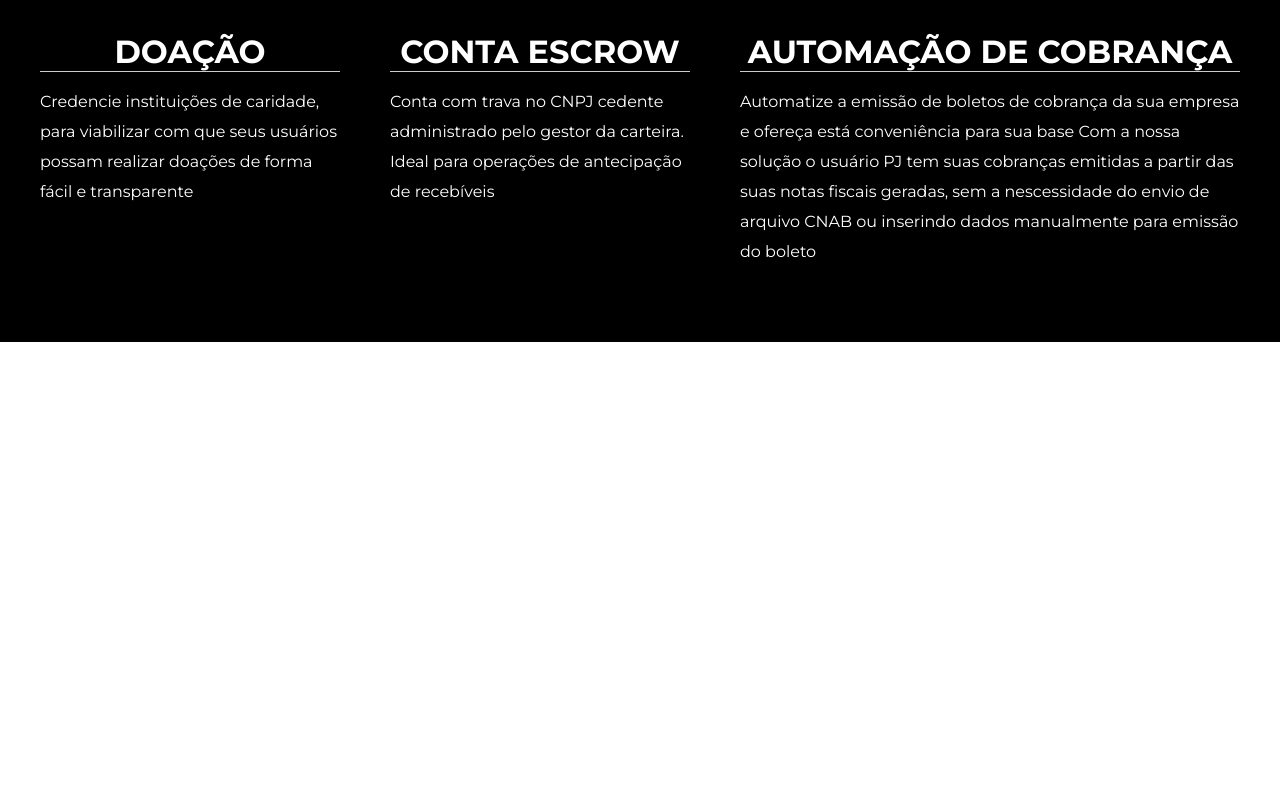
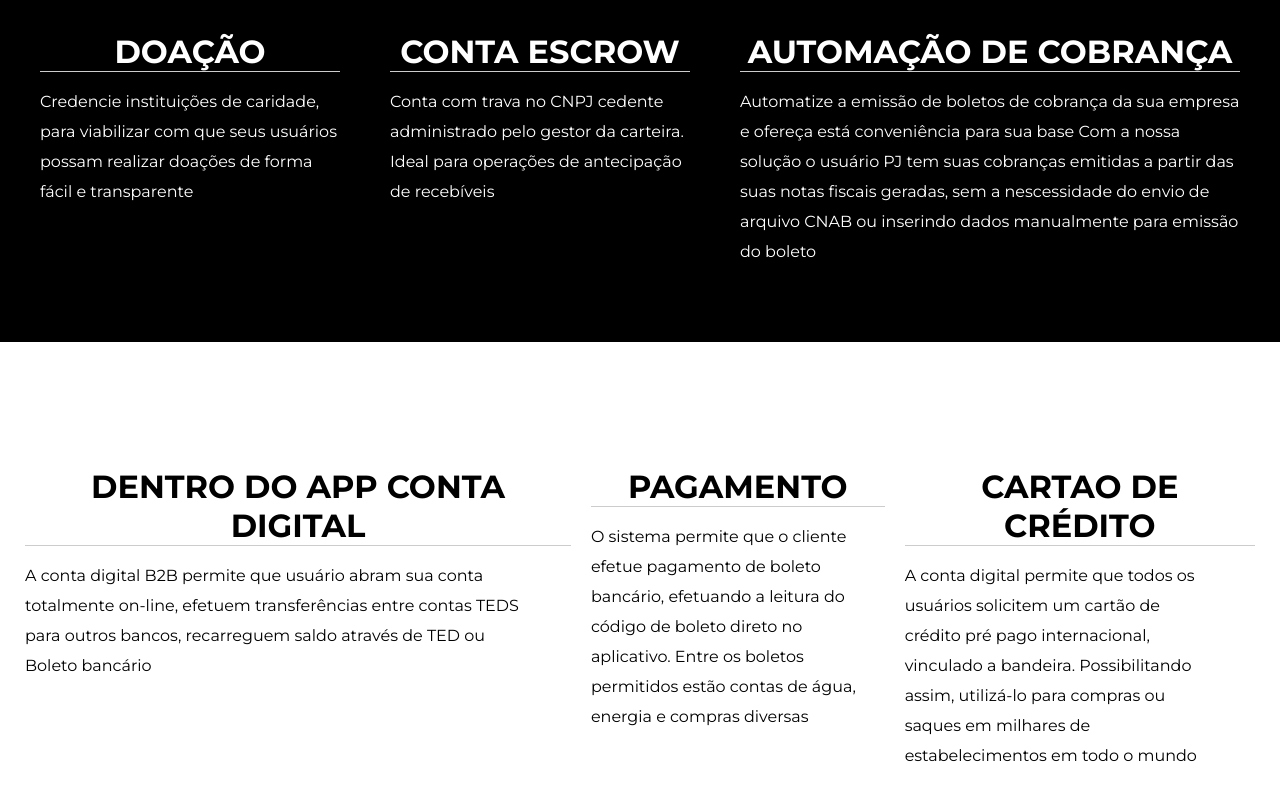
Before and after one commit to Christakisbanza/Cliente_Captar, a React (Vite) app: page / in a window 1280 px wide. Shown: the part 1414-2214 px from the top of the page. Before the commit the page ends 1956 px from the top, so only its background shows below. Built offline with nearby package versions, Linux system fonts and the light colour scheme; a web font is replaced by a local one.

Commit message:
AppPagamentoCredito | estrutura base finalizada

```diff
--- a/src/App.jsx
+++ b/src/App.jsx
@@ -1,4 +1,5 @@
 import './App.css'
+import { AppPagamentoCredito } from './component/AppPagamentoCredito'
 import DoacaoEscrowCobranca from './component/DoacaoEscrowCobranca'
 import Home from './component/Home'
 import NavBar from './component/NavBar'
@@ -26,6 +27,10 @@ function App() {
           <div className='doacaoEscrowCobranca-app'>
             <DoacaoEscrowCobranca/>
           </div>
+
+          <div className='appPagamentoCredito-app'>
+            <AppPagamentoCredito/>
+          </div>
         </main>
 
       </div>
--- /dev/null
+++ b/src/component/AppPagamentoCredito.css
@@ -0,0 +1,25 @@
+#appPagamentoCredito{
+    display: flex;
+    justify-content: space-around;
+    gap: 20px;
+    padding: 25px;
+}
+.appPagamentoCredito-control h1{
+    text-align: center;
+    margin-bottom: 15px;
+    border-bottom: 1px solid #ccc;
+}
+.appPagamentoCredito-control p{
+    max-width: 300px;
+    line-height: 30px;
+}
+#app{
+    max-width: 500px;
+}
+@media(max-width: 870px){
+    #appPagamentoCredito{
+        flex-direction: column;
+        align-items: center;
+        gap: 50px;
+    }
+}
--- /dev/null
+++ b/src/component/AppPagamentoCredito.jsx
@@ -0,0 +1,23 @@
+import React from 'react'
+
+import './AppPagamentoCredito.css'
+
+export const AppPagamentoCredito = () => {
+    return (
+        <div id='appPagamentoCredito'>
+            <div className='appPagamentoCredito-control'>
+                <h1>DENTRO DO APP
+                CONTA DIGITAL</h1>
+                <p id='app'>A conta digital B2B permite que usuário abram sua conta totalmente on-line, efetuem transferências entre contas TEDS para outros bancos, recarreguem saldo através de TED ou Boleto bancário</p>
+            </div>
+            <div className='appPagamentoCredito-control'>
+                <h1>PAGAMENTO</h1>
+                <p>O sistema permite que o cliente efetue pagamento de boleto bancário, efetuando a leitura do código de boleto direto no aplicativo. Entre os boletos permitidos estão contas de água, energia e compras diversas</p>
+            </div>
+            <div className='appPagamentoCredito-control'>
+                <h1>CARTAO DE CRÉDITO </h1>
+                <p>A conta digital permite que todos os usuários solicitem um cartão de crédito pré pago internacional, vinculado a bandeira. Possibilitando assim, utilizá-lo para compras ou saques em milhares de estabelecimentos em todo o mundo</p>
+            </div>
+        </div>
+    )
+}
```
